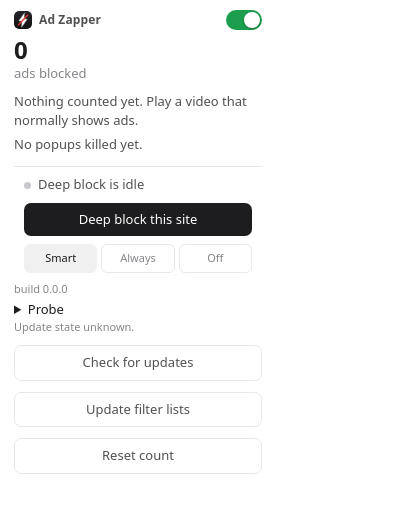
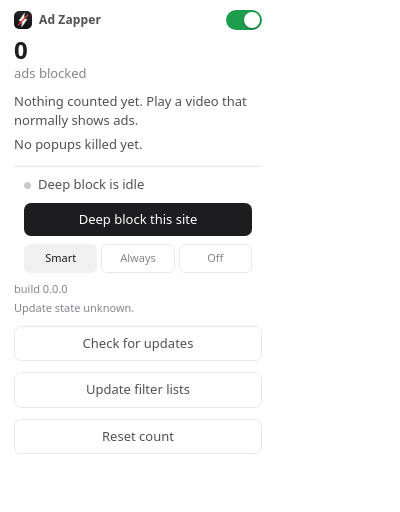
Before and after one commit to sloemo01/ad-zapper, a browser extension: page popup.html in a window 400 px wide. Drawn offline with Linux system fonts and the light colour scheme.

Commit message:
Take the probe out of the panel, keep the probe

```diff
--- a/popup.html
+++ b/popup.html
@@ -254,10 +254,6 @@
   </div>
   <p class="meta" id="system">Engine parked</p>
   <p class="meta" id="version">build unknown</p>
-  <details class="diag-box">
-    <summary>Probe</summary>
-    <pre id="diag" class="diag">asking the extension…</pre>
-  </details>
   <p class="meta" id="updater">Checking for a new version…</p>
   <button id="updateSelf" class="ghost" type="button">Check for updates</button>
   <button id="update" class="ghost" type="button">Update filter lists</button>
```
Also changed, not shown: popup.js (+5 -2 lines), manifest.json.
